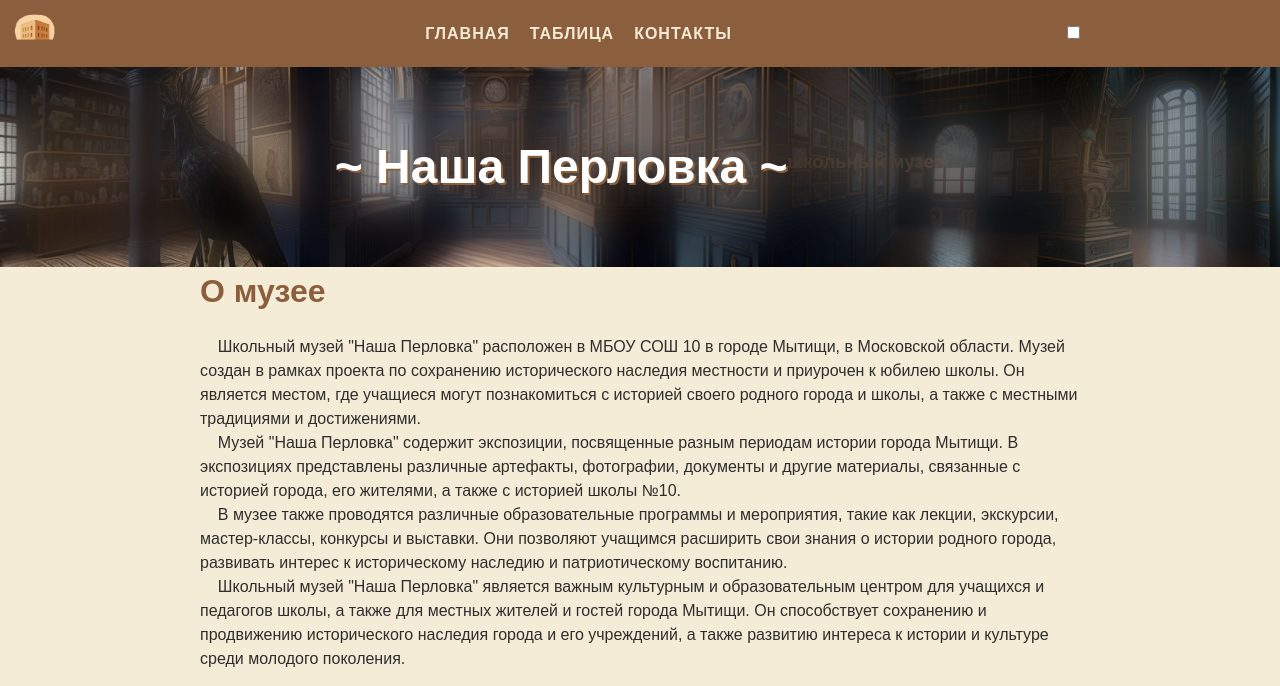
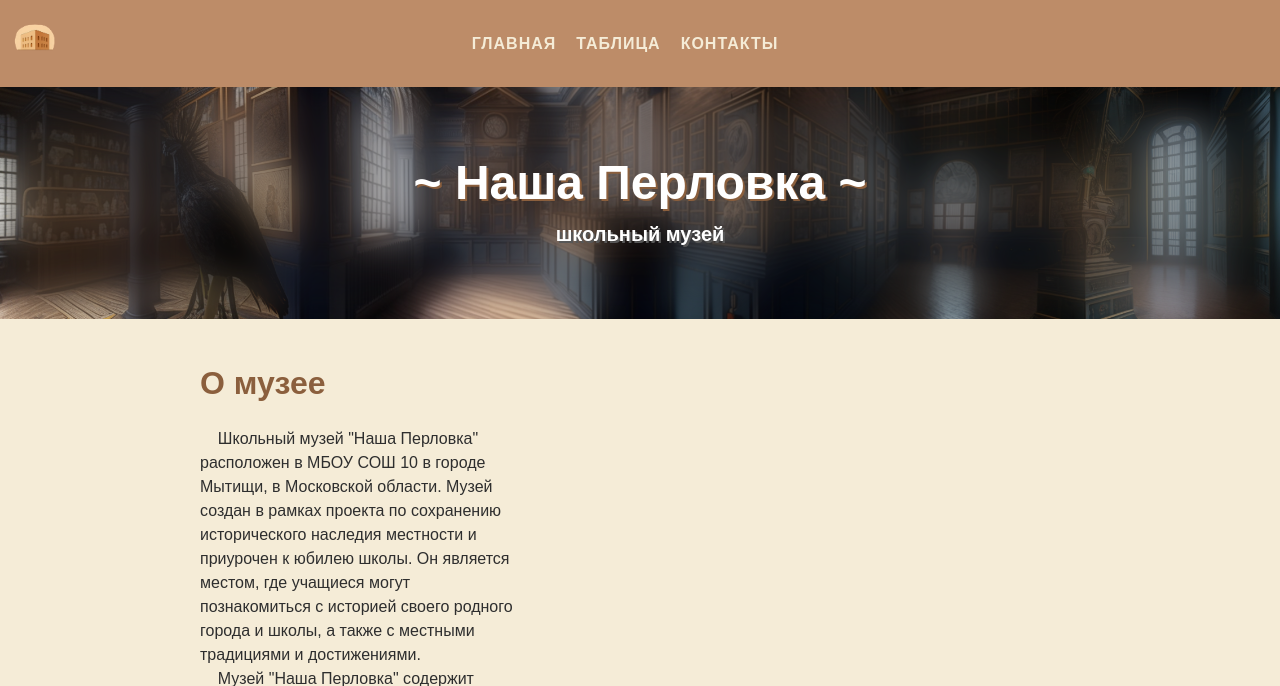
Before and after one commit to Trum-ok/museum, a Flask app: page / in a window 1280 px wide. Shown: the top 686 px of the page. Run offline with Flask 3, Linux system fonts and the light colour scheme; parts of the project's set-up code (start-up, migrations or seed data) failed here and were passed over.

Commit message:
Add files via upload

```diff
--- /dev/null
+++ b/templates/static/onload.js
@@ -0,0 +1,22 @@
+// Функция, которая запускается при загрузке страницы
+window.onload = function() {
+    // Находим элемент с классом "text-animation"
+    var textElement = document.querySelector('.text-animation');
+    // Получаем текст из элемента
+    var text = textElement.innerText;
+    // Очищаем текст в элементе
+    textElement.innerText = '';
+    // Проходимся по каждому символу текста
+    for (var i = 0; i < text.length; i++) {
+        // Создаем новый элемент <span> для символа
+        var span = document.createElement('span');
+        // Устанавливаем текст в <span> элемент
+        span.innerText = text[i];
+        // Добавляем <span> элемент внутрь "text-animation" элемента
+        textElement.appendChild(span);
+    }
+    // Устанавливаем анимацию набора текста
+    textElement.style.animation = 'typing 2s steps(40, end)';
+    // Устанавливаем анимацию только один раз, без повторений
+    textElement.style.animationFillMode = 'forwards';
+};
--- a/templates/static/style.css
+++ b/templates/static/style.css
@@ -13,9 +13,11 @@
 
 /* Global styles */
 * {
-    box-sizing: border-box;
     margin: 0;
-    padding: 0;
+}
+
+::selection {
+    background: var(--accent-100);
 }
 
 
@@ -25,40 +27,9 @@
     line-height: 1.5;
     color: var(--text-100);
     background-color: var(--bg-100);
-}
-
-header {
-    background-image: url("img/mus.png");
-    background-size: cover;
-    /*background-position: center center;*/
-    height: 200px;
-    position: relative;
-    /*background-size: cover;*/
-    background-position: center;
-    display: flex;
-    justify-content: center;
-    align-items: center;
-    /*height: 100vh;*/
-}
-
-header::before {
-    content: '';
-    position: absolute;
-    top: 0;
-    left: 0;
-    width: 100%;
-    height: 100%;
-    backdrop-filter: blur(20px);
-    opacity: 0.8;
-}
-
-header h1 {
-    position: relative;
-    z-index: 1;
-    text-align: center;
-    color: white;
-    font-size: 40px;
-    text-shadow: 2px 2px var(--text-200);
+    /*display: grid;*/
+    /*grid-template-rows: 1fr auto;*/
+    /*min-height: 100vh;*/
 }
 
 
@@ -79,83 +50,68 @@
     color: var(--primary-100);
 }
 
-p {
-    margin-bottom: 10px;
-}
-
 /* Header styles */
 header {
-    /*background-image: url('header-bg.jpg');*/
+    background-image: url("img/mus.png");
     background-size: cover;
+    /*height: 200px;*/
+    position: relative;
     background-position: center;
     padding: 60px;
     text-align: center;
     color: #fff;
+    display: block;
+    justify-content: center;
+    align-items: center;
 }
 
 header h1 {
     margin: 0;
-    /*color: var(--text-100);*/
-    /*font-size: 6vw;*/
     text-align: center;
-    max-width: 80%;
     overflow: hidden;
     white-space: nowrap;
     text-overflow: ellipsis;
     font-size: 48px;
     text-shadow: 2px 2px var(--primary-100);
+    position: relative;
+    z-index: 1;
+    color: white;
 }
 
+
+header::before {
+    content: '';
+    position: absolute;
+    top: 0;
+    left: 0;
+    width: 100%;
+    height: 100%;
+    backdrop-filter: blur(20px);
+    opacity: 0.82;
+}
+
+
+header h3 {
+    position: relative;
+    z-index: 1;
+    text-align: center;
+    color: white;
+    font-size: 20px;
+    text-shadow: 2px 2px var(--text-200);
+}
 
 
 /* Navigation styles */
 nav {
     display: flex;
+    flex-wrap: wrap;
+    align-items: center;
     justify-content: space-between;
-    align-items: center;
-    background-color: var(--primary-100);
+    background-color: var(--primary-200);
     /*padding: 10px;*/
-    padding:5px 200px 5px 10px;
+    padding: 5px 200px 5px 10px;
+    padding-block: 15px;
 
-}
-
-@media screen and (max-width: 375px) {
-    nav {
-        flex-direction: column;
-        justify-content: flex-start;
-        align-items: stretch;
-        padding: 10px;
-    }
-
-    nav a {
-        display: block;
-        text-align: center;
-        padding: 10px;
-    }
-
-    .menu-icon {
-        display: block;
-    }
-
-    .menu-items {
-        display: none;
-    }
-
-    nav .logo {
-        margin-right: auto;
-    }
-}
-
-.logo-container {
-    height: 100%;
-    display: flex;
-    align-items: center;
-}
-
-.logo-container img {
-    height: 50px;
-    object-fit: contain;
-    margin-right: 10px;
 }
 
 nav ul {
@@ -167,6 +123,9 @@
 
 nav li {
     margin-left: 20px;
+    list-style: none;
+    display: flex;
+    gap: 25px;
 }
 
 nav li:last-child {
@@ -185,6 +145,134 @@
     color: white;
 }
 
+.burger {
+    position: relative;
+    width: 50px;
+    height: 40px;
+    background: transparent;
+    cursor: pointer;
+}
+
+.burger input {
+    display: none;
+}
+
+.burger span {
+    display: block;
+    position: absolute;
+    height: 4px;
+    width: 100%;
+    background: #2E2E2E;
+    border-radius: 9px;
+    opacity: 1;
+    left: 0;
+    transition: .25s ease-in-out;
+}
+
+.burger span:nth-of-type(1),
+.burger span:nth-of-type(3) {
+    top: 0;
+    transform-origin: left center;
+}
+
+.burger span:nth-of-type(1) {
+    transform: rotate(0deg);
+    top: 0;
+}
+
+.burger span:nth-of-type(2) {
+    top: 50%;
+    transform: translateY(-50%);
+    transform-origin: left center;
+}
+
+.burger span:nth-of-type(3) {
+    transform: translateY(-100%) rotate(0deg);
+    top: 100%;
+}
+
+.burger input:checked ~ span:nth-of-type(1) {
+    transform: rotate(45deg);
+    top: 0;
+    left: 5px;
+}
+
+.burger input:checked ~ span:nth-of-type(2) {
+    width: 0;
+    opacity: 0;
+}
+
+.burger input:checked ~ span:nth-of-type(3) {
+    transform: rotate(-45deg);
+    top: 28px;
+    left: 5px;
+}
+
+/*!*#toggler,*!*/
+/*nav label {*/
+/*    display: none;*/
+/*}*/
+
+/*@media (max-width: 600px) {*/
+/*    .logo-container {*/
+/*        display: none; !* Скрываем .logo-container *!*/
+/*    }*/
+
+/*    .logo-container img{*/
+/*        display: none; !* Скрываем .logo-container *!*/
+/*    }*/
+/*}*/
+
+
+
+    /*#toggler:checked ~ {*/
+    /*    max-height: 100%;*/
+    /*}*/
+
+/*}*/
+
+/*@media screen and (max-width: 375px) {*/
+/*    nav {*/
+/*        flex-direction: column;*/
+/*        justify-content: flex-start;*/
+/*        align-items: stretch;*/
+/*        padding: 10px;*/
+/*    }*/
+
+/*    nav a {*/
+/*        display: block;*/
+/*        text-align: center;*/
+/*        padding: 10px;*/
+/*    }*/
+
+/*    .menu-icon {*/
+/*        display: block;*/
+/*    }*/
+
+/*    .menu-items {*/
+/*        display: none;*/
+/*    }*/
+
+/*    nav .logo {*/
+/*        margin-right: auto;*/
+/*    }*/
+/*}*/
+
+.logo-container {
+    height: 100%;
+    display: flex;
+    align-items: center;
+    margin-right: 50px;
+}
+
+.logo-container img {
+    height: 50px;
+    object-fit: contain;
+}
+
+
+
+
 /* Main content styles */
 .container {
     max-width: 1200px;
@@ -193,9 +281,33 @@
 }
 
 main {
+    padding-top: 40px;
     margin-left: 200px;
     margin-right: 200px;
 }
+
+.about_museum div {
+    position: relative;
+    align-items: center;
+    display: flex;
+}
+
+.about_museum div img {
+    border-radius: 1%;
+    flex-shrink: 0; /* Запрет уменьшения ширины картинки */
+    height: 360px; /* Установка начальной высоты картинки */
+    object-fit: cover; /* Масштабирование картинки с сохранением пропорций */
+    box-shadow: 15px 15px var(--primary-100);
+}
+
+.about_museum p {
+    max-width: 50%;
+    padding-right: 80px;
+}
+
+/*.about_museum img {*/
+/*    max-width: ;*/
+/*}*/
 
 section {
     margin-bottom: 40px;
@@ -339,34 +486,48 @@
 /* Стилизация ползунка скролл-бара */
 ::-webkit-scrollbar-thumb {
     background-color: var(--primary-100); /* Цвет ползунка скролл-бара */
-    border-radius: 4px; /* Закругление углов ползунка скролл-бара */
+    /*border-radius: 4px; !* Закругление углов ползунка скролл-бара *!*/
 }
 
-.slider-container {
+
+.cssbuttons-io {
+    position: relative;
+    border: none;
+    font-family: inherit;
+    font-weight: 500;
+    font-size: 18px;
+    border-radius: 0.8em;
+    background: linear-gradient(to right, #bd8c68, #ffefc7 );
+    color: var(--primary-100);
     overflow: hidden;
-    width: 100%;
 }
 
-.slider {
-    display: flex;
-    transition: transform 0.3s ease-in-out;
+
+.cssbuttons-io span {
+    transition: color 0.4s;
+    position: relative;
+    align-items: center;
+    display: inline-flex;
 }
 
-.card {
-    flex: 0 0 300px; /* Ширина карточки */
-    margin-right: 15px; /* Отступ между карточками */
+
+.cssbuttons-io::before,
+.cssbuttons-io::after {
+    position: absolute;
+    z-index: 0;
 }
 
-.card img {
-    width: 100%;
-    height: 200px; /* Высота изображения */
-    object-fit: cover; /* Растягивание изображения на всю высоту */
+.cssbuttons-io::before {
+    content: "";
+    background: #2E2E2E;
+    transform: skew(30deg);
+    transition: transform 0.4s cubic-bezier(0.3, 1, 0.8, 1);
 }
 
-.card h3 {
-    margin-top: 10px; /* Отступ сверху для названия */
+.cssbuttons-io:hover::before {
+    transform: translate(100%, 0);
 }
 
-.card p {
-    margin-top: 5px; /* Отступ сверху для остальных текстовых блоков */
+.cssbuttons-io:active {
+    transform: scale(0.95);
 }
```
Also changed, not shown: other parts of templates/static/style.css (+74 -38 lines), templates/static/slider.js (deleted, +0 -21 lines).
